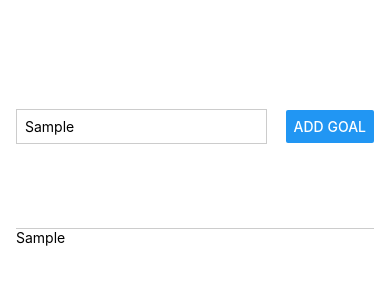
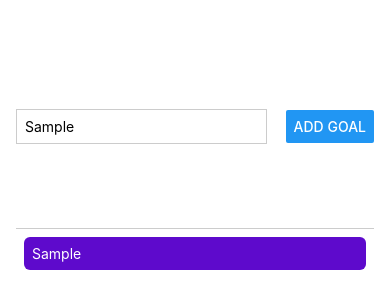
Before and after one commit to mfrandes/RNCourse, a React Native app: screen / in a window 390 px wide. Both pictures are taken after typing "Sample" into the empty fields and a click on the button "ADD GOAL". Shown: the top 308 px of the page. Built offline with nearby package versions, Linux system fonts and the light colour scheme.

Commit message:
example of work around for difference betwen android and ios

```diff
--- a/App.js
+++ b/App.js
@@ -30,9 +30,21 @@ export default function App() {
       </View>
       {/* list of goals */}
       <View style={styles.goalsContainer}>
-        {courseGoals.map((oneGoal, key) => {
-          return <Text key={oneGoal + key}>{oneGoal}</Text>
-        })}
+        {/*
+        the following will not recognise borderRadius on IOS beouse in IOS
+        the Text element doesent support borderRadius
+        the fix is to wrap the text in a view and give view borderRadius
+        however the text will not enharit propoertis from parrnt such as collor,
+        {courseGoals.map((oneGoal, key) => (
+          <Text style={styles.goalItem} key={oneGoal + key}>{oneGoal}</Text>
+        ))}
+        */}
+        {/* solution: */}
+        {courseGoals.map((oneGoal, key) => (
+          <View style={styles.goalItem} key={oneGoal + key}>
+            <Text style={styles.goalText}>{oneGoal}</Text>
+          </View>
+        ))}
       </View>
     </View>
   );
@@ -62,5 +74,15 @@ const styles = StyleSheet.create({
   },
   goalsContainer: {
     flex: 4
+  },
+  goalItem: {
+    margin: 8,
+    padding: 8,
+    borderRadius: 6,
+    backgroundColor: '#5e0acc',
+    color: 'white'
+  },
+  goalText: {
+    color: 'white'
   }
 });
```
